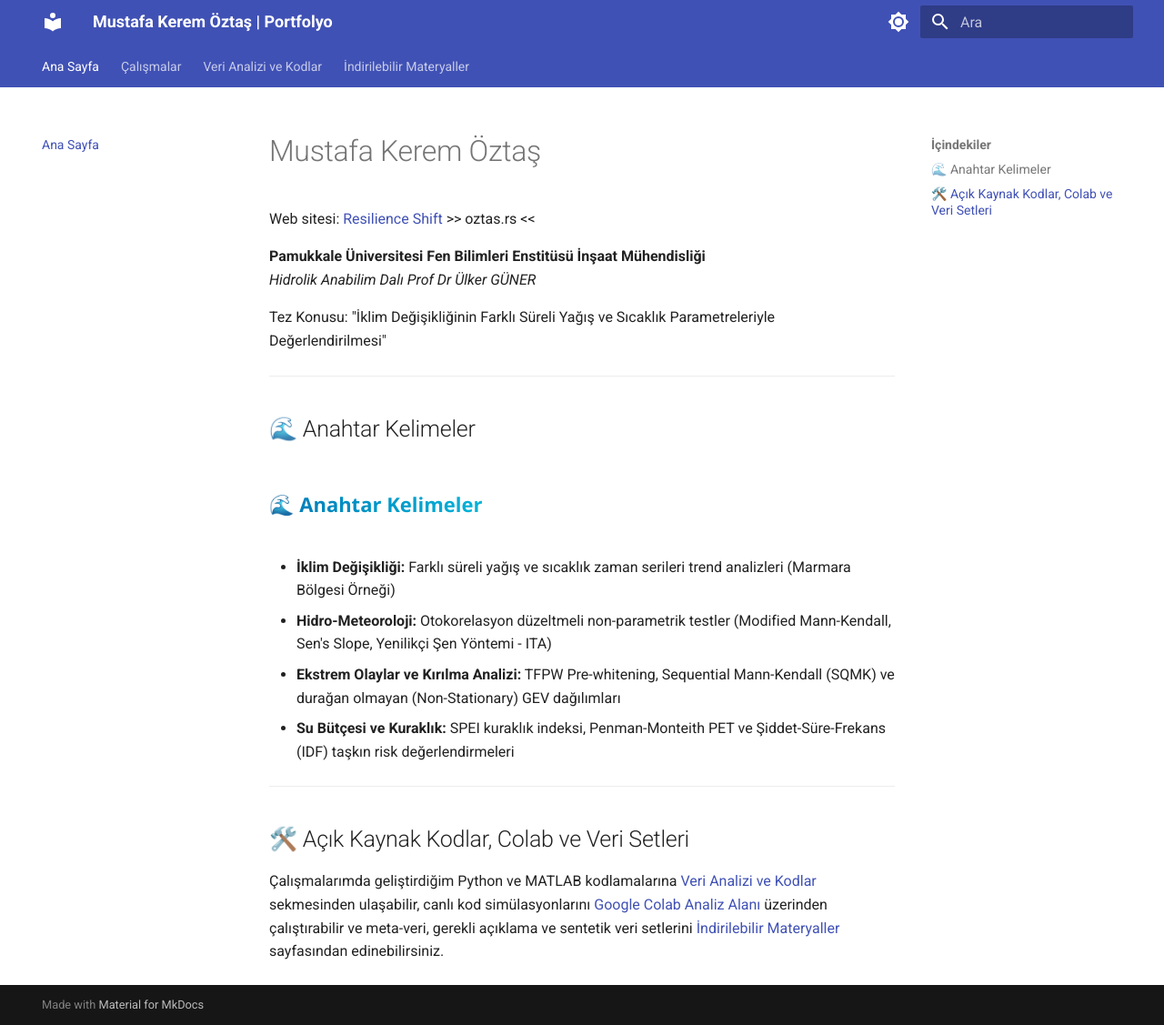
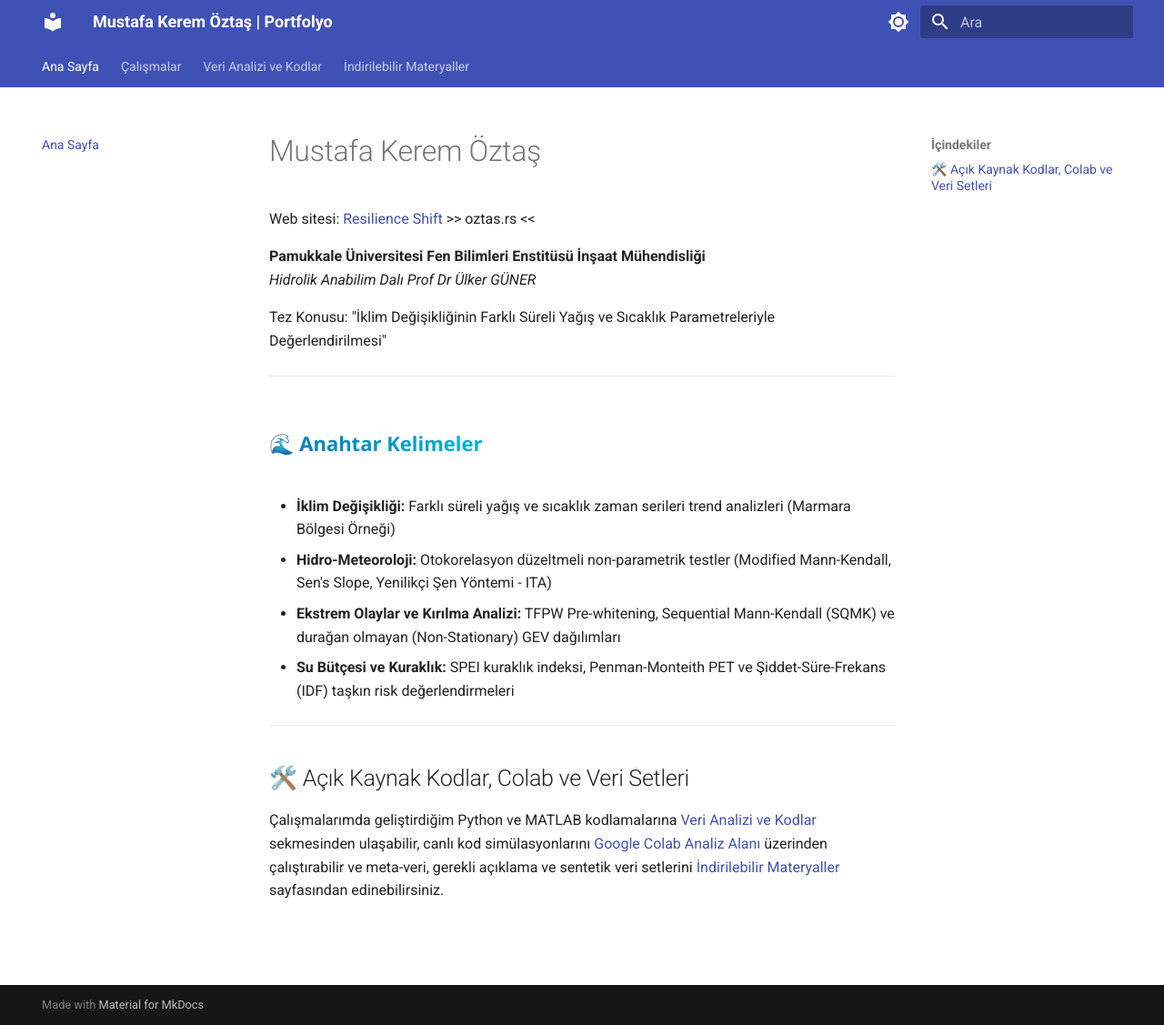
Before and after one commit to mkoztas/mkoztas.github.io, an MkDocs documentation site: the page built from docs/index.md, in a window 1280 px wide and 1127 px high. Shown: the whole window at 91% size. Built offline with MkDocs 1.6.1 and Material for MkDocs 9.7.7, drawn with Linux system fonts in a browser that asks for light colours.

Commit message:
Update index.md

```diff
--- a/docs/index.md
+++ b/docs/index.md
@@ -16,7 +16,7 @@
 - **Döngüsel Ekonomi:** Yaşam Döngüsü Analizi (LCA / ISO 14040), EPD süreçleri ve kaynak verimliliği
 -->
 ---
-## 🌊 Anahtar Kelimeler
+<h2 id="Anahtar-Kelimeler" style="display:none;">🌊 Anahtar Kelimeler</h2>
 
 <svg xmlns="http://www.w3.org/2000/svg" viewBox="0 0 500 60" width="100%" height="60">
   <defs>
@@ -25,7 +25,7 @@
       <stop offset="100%" style="stop-color:#00B4D8;stop-opacity:1" />
     </linearGradient>
   </defs>
-  ## <text x="0" y="42" font-family="'Segoe UI', Roboto, Helvetica, sans-serif" font-size="16" font-weight="bold" fill="url(#grad1)">
+  <text x="0" y="42" font-family="'Segoe UI', Roboto, Helvetica, sans-serif" font-size="16" font-weight="bold" fill="url(#grad1)">
     🌊 Anahtar Kelimeler
   </text>
 </svg>
```
